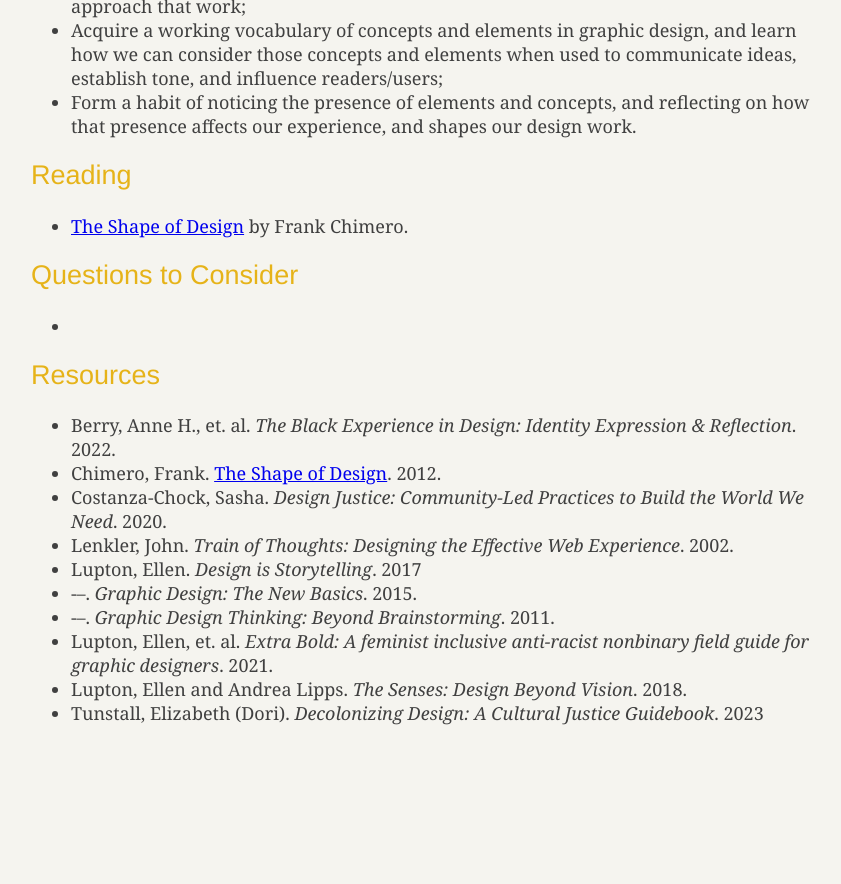
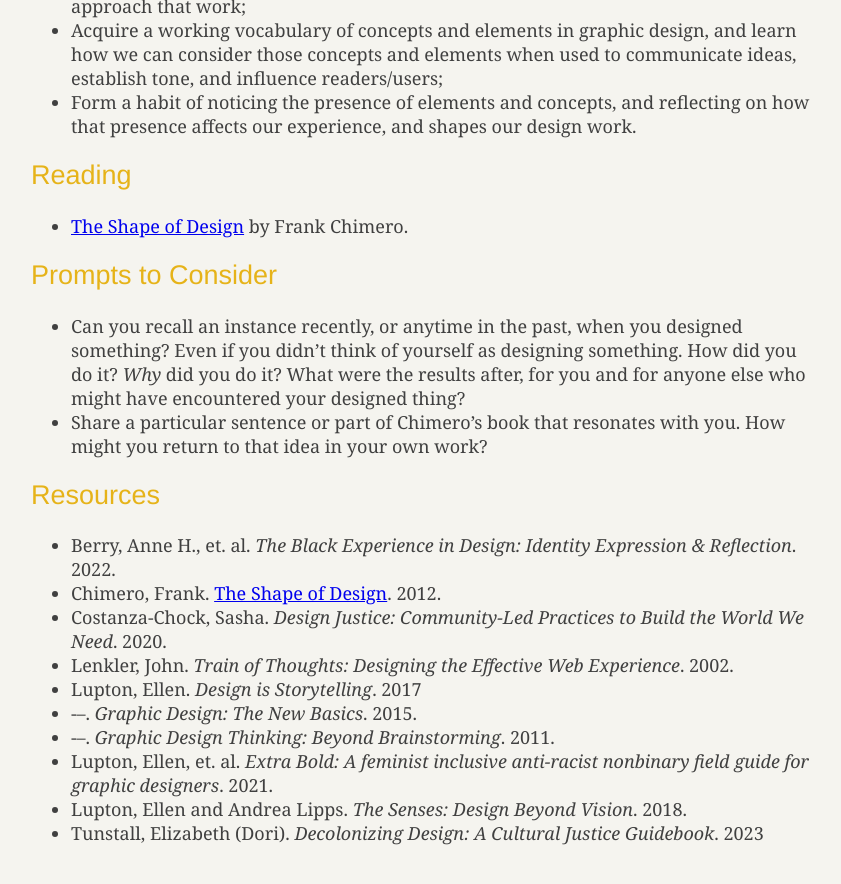
Before and after one commit to jeremyboggs/DesignLab, a Jekyll site: the page built from _lessons/how-and-why.md, in a window 1280 px wide and 900 px high, scrolled down 348 px. Shown: the top 884 px of the window, without its empty margins (219-1060 px from the left). Built offline with Jekyll 4.4.1, drawn with Linux system fonts in a browser that asks for light colours; some web fonts are replaced.

Commit message:
Updates prompts.

```diff
--- a/_lessons/how-and-why.md
+++ b/_lessons/how-and-why.md
@@ -11,9 +11,10 @@
 ## Reading
 - [The Shape of Design](https://shapeofdesignbook.com/) by Frank Chimero.
 
-## Questions to Consider
+## Prompts to Consider
 
--
+- Can you recall an instance recently, or anytime in the past, when you designed something? Even if you didn't think of yourself as designing something. How did you do it? _Why_ did you do it? What were the results after, for you and for anyone else who might have encountered your designed thing?
+- Share a particular sentence or part of Chimero's book that resonates with you. How might you return to that idea in your own work?
 
 ## Resources
 - Berry, Anne H., et. al. _The Black Experience in Design: Identity Expression & Reflection_. 2022.
```
